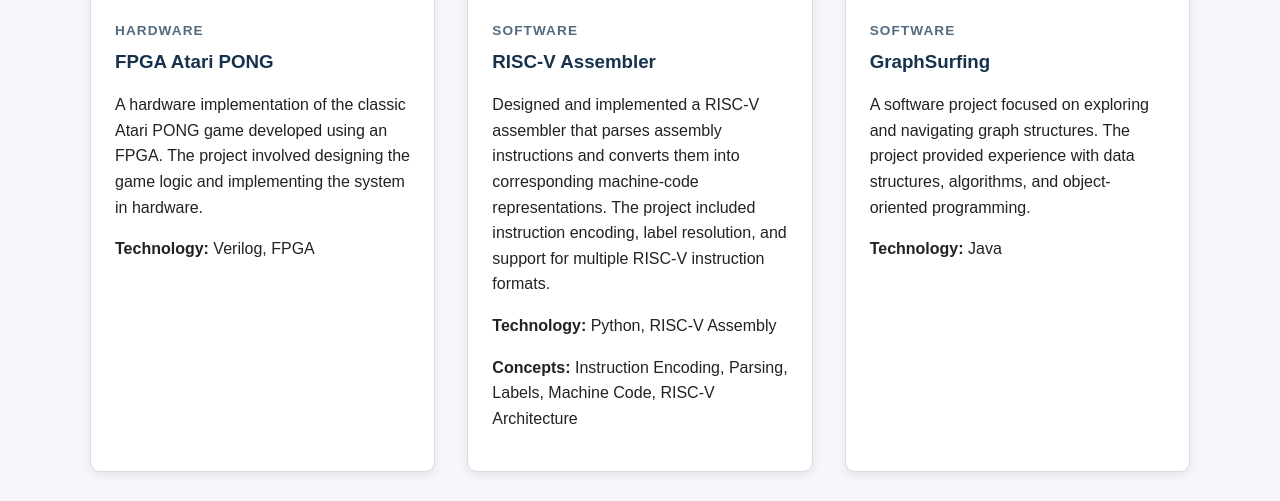
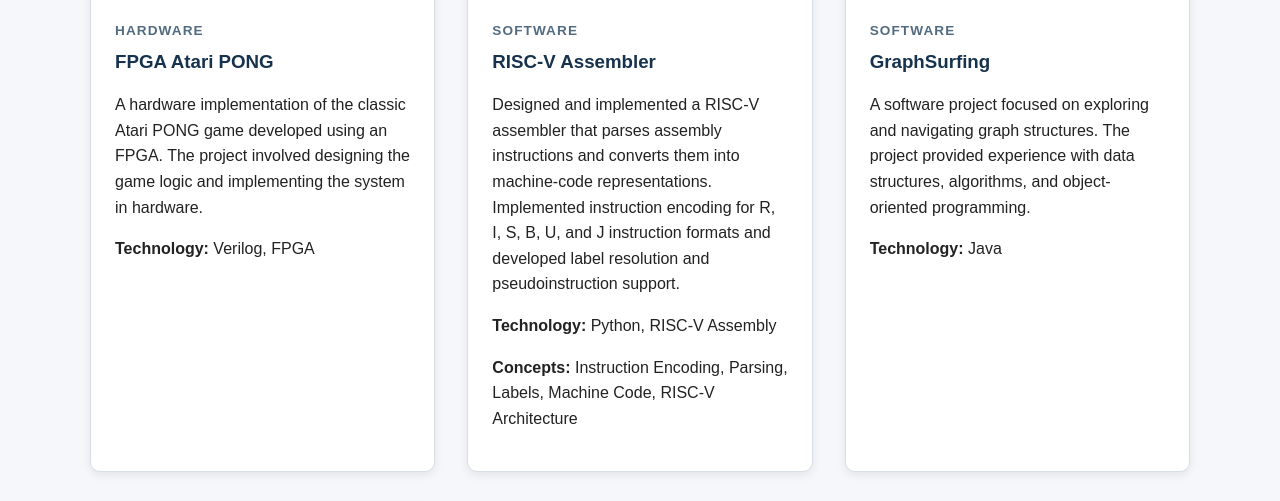
Before and after one commit to agneswang42/agneswang42.github.io, a Jekyll site: the page portfolio.html, which Jekyll copies as it is, in a window 1280 px wide and 900 px high, scrolled down 583 px, cut to the strip 164-665 px from the top of the window. Built offline with Jekyll 4.4.1, drawn with Linux system fonts in a browser that asks for light colours.

Commit message:
updated description

```diff
--- a/portfolio.html
+++ b/portfolio.html
@@ -109,10 +109,10 @@
                         </h3>
                         <p>
                             Designed and implemented a RISC-V assembler that parses
-                            assembly instructions and converts them into corresponding
-                            machine-code representations. The project included
-                            instruction encoding, label resolution, and support for
-                            multiple RISC-V instruction formats.
+                            assembly instructions and converts them into machine-code
+                            representations. Implemented instruction encoding for
+                            R, I, S, B, U, and J instruction formats and developed
+                            label resolution and pseudoinstruction support.
                         </p>
                         <p>
                             <strong>Technology:</strong>
```
